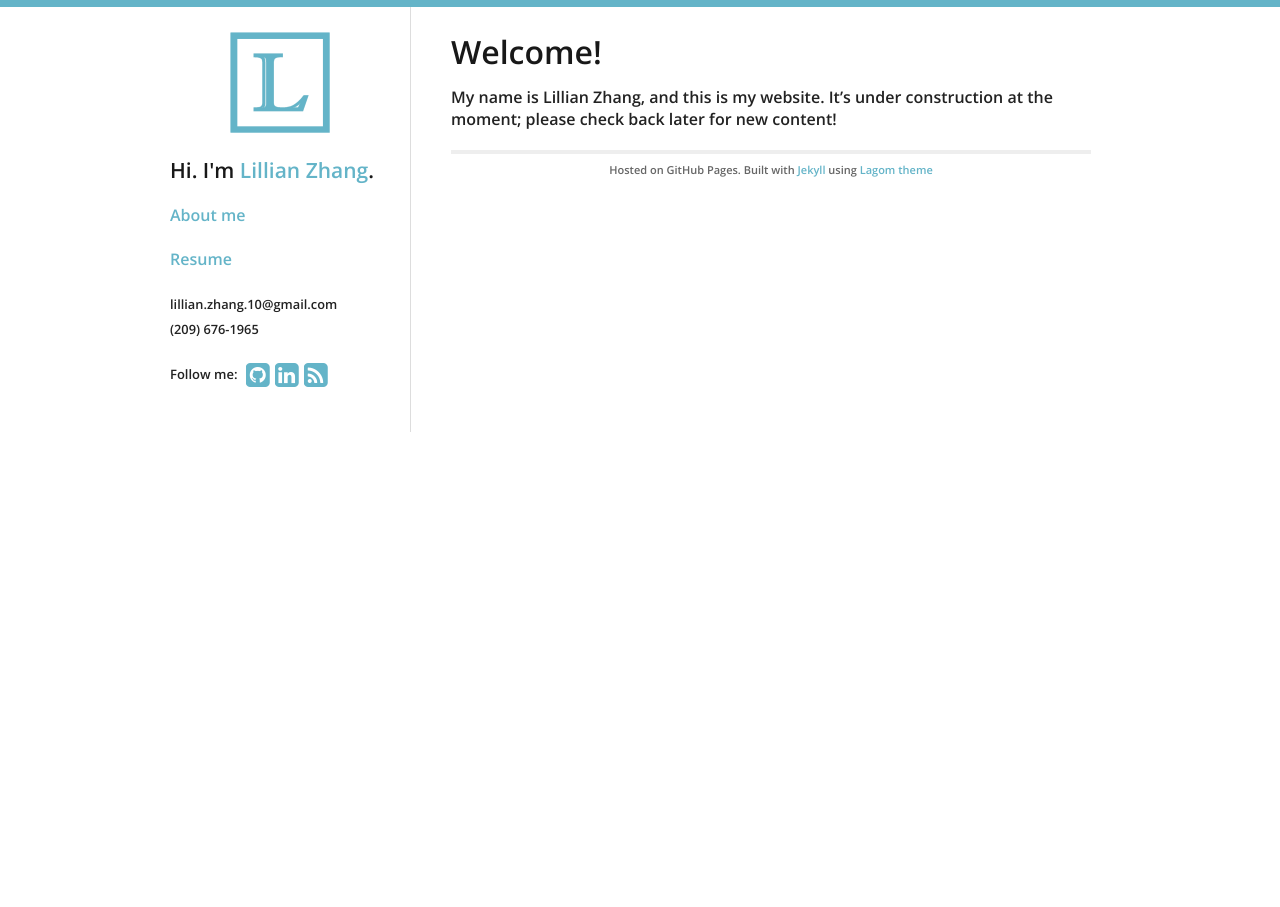
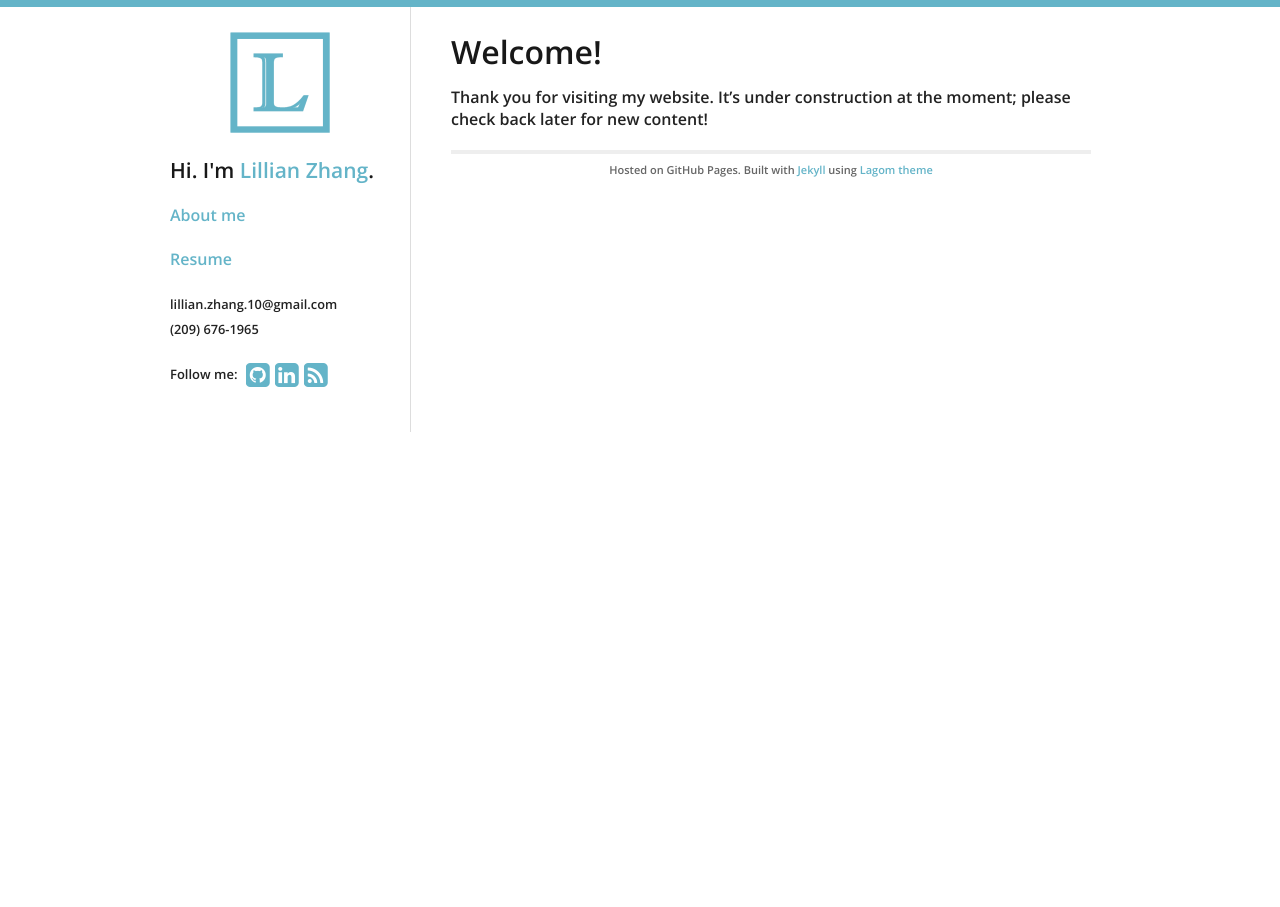
Before and after one commit to lillianzhang10/lillianzhang10.github.io-v1, a Jekyll site: the page built from index.md, in a window 1280 px wide. Built offline with Jekyll 4.4.1, drawn with Linux system fonts in a browser that asks for light colours; nearby versions of some CDN libraries; our own code applies the rules of GitHub Pages for plain Markdown files.

Commit message:
Edited index and about pages

```diff
--- a/about.html
+++ b/about.html
@@ -1,10 +1,10 @@
 ---
 layout: default
-title: About page
+title: About
 ---
 
 <div id="home">
-<h1> About me </h1>
-<p> I'm Lillian Zhang, a Computer Science major at Cornell University. </p>
+<h2> About Me </h2>
+<p> I study Computer Science at Cornell University. This summer, I am interning at LLNL as part of their HPC Academy. </p>
 
 </div>
--- a/index.md
+++ b/index.md
@@ -1,4 +1,4 @@
 
 # Welcome!
 
-My name is Lillian Zhang, and this is my website. It's under construction at the moment; please check back later for new content!
+Thank you for visiting my website. It's under construction at the moment; please check back later for new content!
```
Also changed, not shown: 1 other file.
